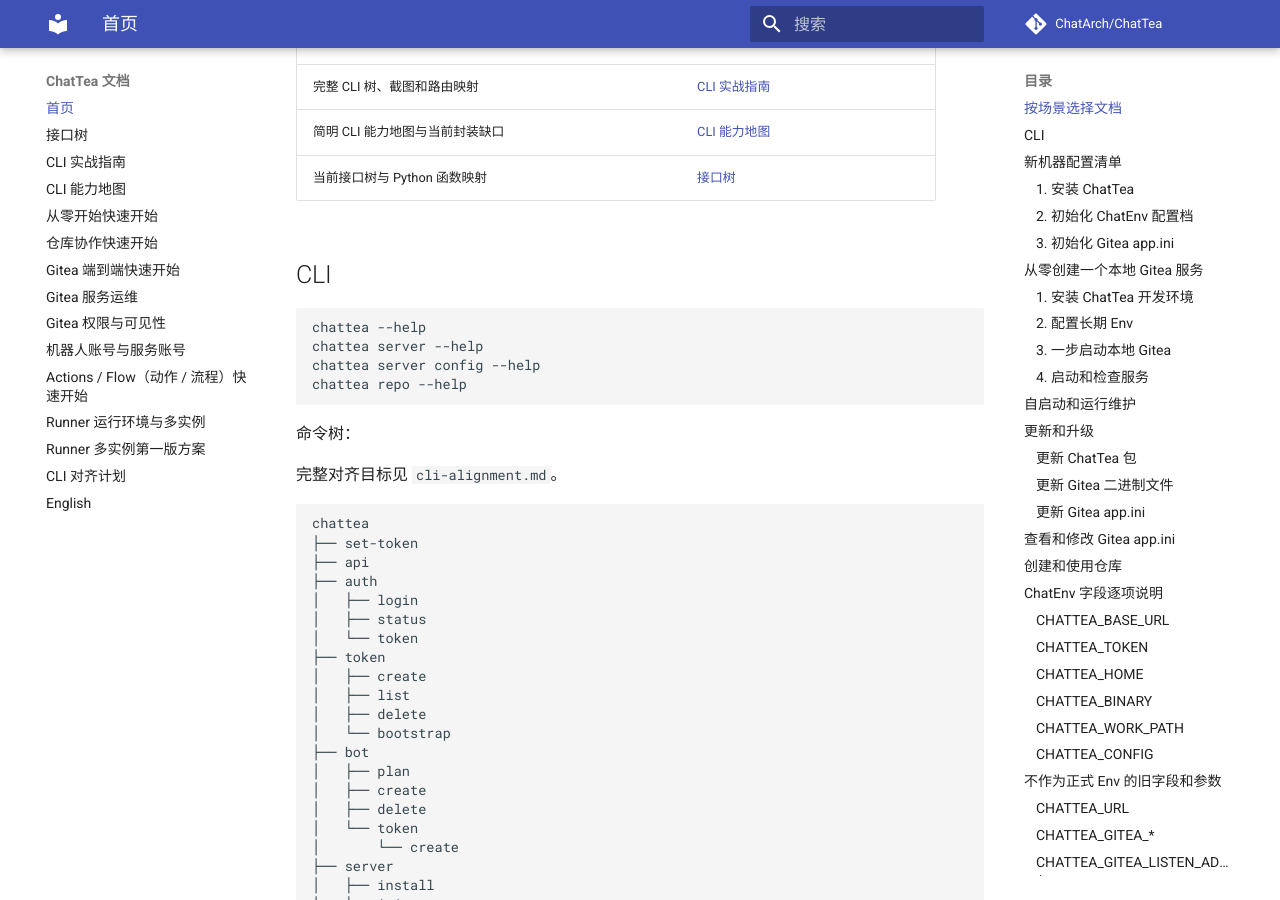
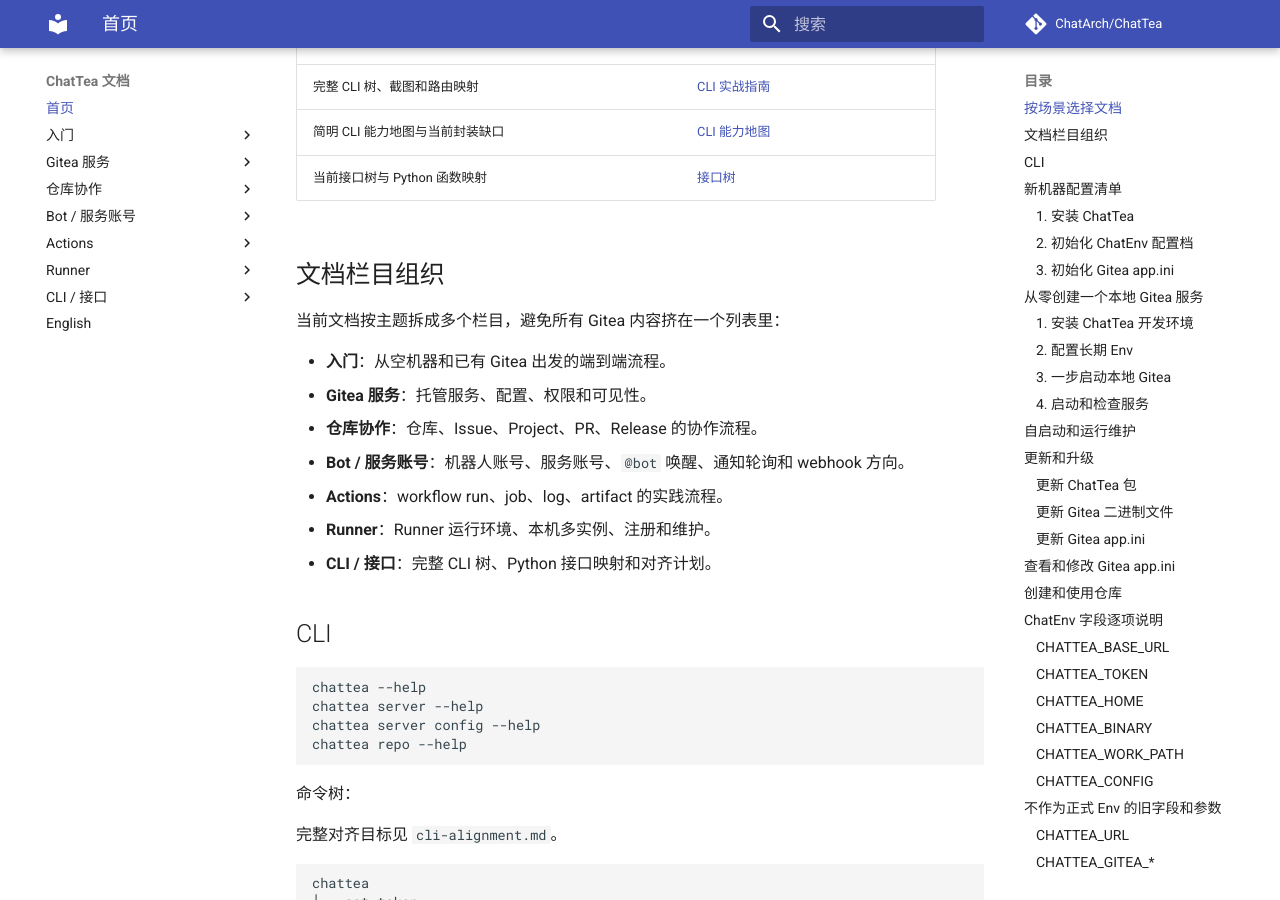
Before and after one commit to ChatArch/ChatTea, an MkDocs documentation site: the page built from docs/index.md, in a window 1280 px wide and 900 px high, scrolled down 780 px. Built offline with MkDocs 1.6.1 and Material for MkDocs 9.7.7, drawn with Linux system fonts in a browser that asks for light colours; comment, search, counter and statistics services are not loaded.

Commit message:
docs: reorganize ChatTea navigation

```diff
--- a/docs/index.md
+++ b/docs/index.md
@@ -20,6 +20,18 @@
 | 完整 CLI 树、截图和路由映射 | [CLI 实战指南](cli-guide.md) |
 | 简明 CLI 能力地图与当前封装缺口 | [CLI 能力地图](chattea-cli-tree.md) |
 | 当前接口树与 Python 函数映射 | [接口树](interface-tree.md) |
+
+## 文档栏目组织
+
+当前文档按主题拆成多个栏目，避免所有 Gitea 内容挤在一个列表里：
+
+- **入门**：从空机器和已有 Gitea 出发的端到端流程。
+- **Gitea 服务**：托管服务、配置、权限和可见性。
+- **仓库协作**：仓库、Issue、Project、PR、Release 的协作流程。
+- **Bot / 服务账号**：机器人账号、服务账号、`@bot` 唤醒、通知轮询和 webhook 方向。
+- **Actions**：workflow run、job、log、artifact 的实践流程。
+- **Runner**：Runner 运行环境、本机多实例、注册和维护。
+- **CLI / 接口**：完整 CLI 树、Python 接口映射和对齐计划。
 
 ## CLI
 
--- a/mkdocs.yml
+++ b/mkdocs.yml
@@ -8,17 +8,24 @@
   language: zh
 nav:
   - 首页: index.md
-  - 接口树: interface-tree.md
-  - CLI 实战指南: cli-guide.md
-  - CLI 能力地图: chattea-cli-tree.md
-  - 从零开始快速开始: from-scratch-quickstart.md
-  - 仓库协作快速开始: repo-collaboration-quickstart.md
-  - Gitea 端到端快速开始: gitea-quickstart.md
-  - Gitea 服务运维: gitea-service-operations.md
-  - Gitea 权限与可见性: gitea-permissions-and-visibility.md
-  - 机器人账号与服务账号: bot-service-account-plan.md
-  - Actions / Flow（动作 / 流程）快速开始: actions-flow-quickstart.md
-  - Runner 运行环境与多实例: runner-environment-and-registration.md
-  - Runner 多实例第一版方案: runner-multi-instance-plan.md
-  - CLI 对齐计划: cli-alignment.md
+  - 入门:
+      - 从零开始快速开始: from-scratch-quickstart.md
+      - Gitea 端到端快速开始: gitea-quickstart.md
+  - Gitea 服务:
+      - 服务运维: gitea-service-operations.md
+      - 权限与可见性: gitea-permissions-and-visibility.md
+  - 仓库协作:
+      - 仓库协作快速开始: repo-collaboration-quickstart.md
+  - Bot / 服务账号:
+      - 机器人账号与服务账号: bot-service-account-plan.md
+  - Actions:
+      - Actions / Flow（动作 / 流程）快速开始: actions-flow-quickstart.md
+  - Runner:
+      - Runner 运行环境与多实例: runner-environment-and-registration.md
+      - Runner 多实例第一版方案: runner-multi-instance-plan.md
+  - CLI / 接口:
+      - CLI 实战指南: cli-guide.md
+      - CLI 能力地图: chattea-cli-tree.md
+      - 接口树: interface-tree.md
+      - CLI 对齐计划: cli-alignment.md
   - English: index.en.md
```
